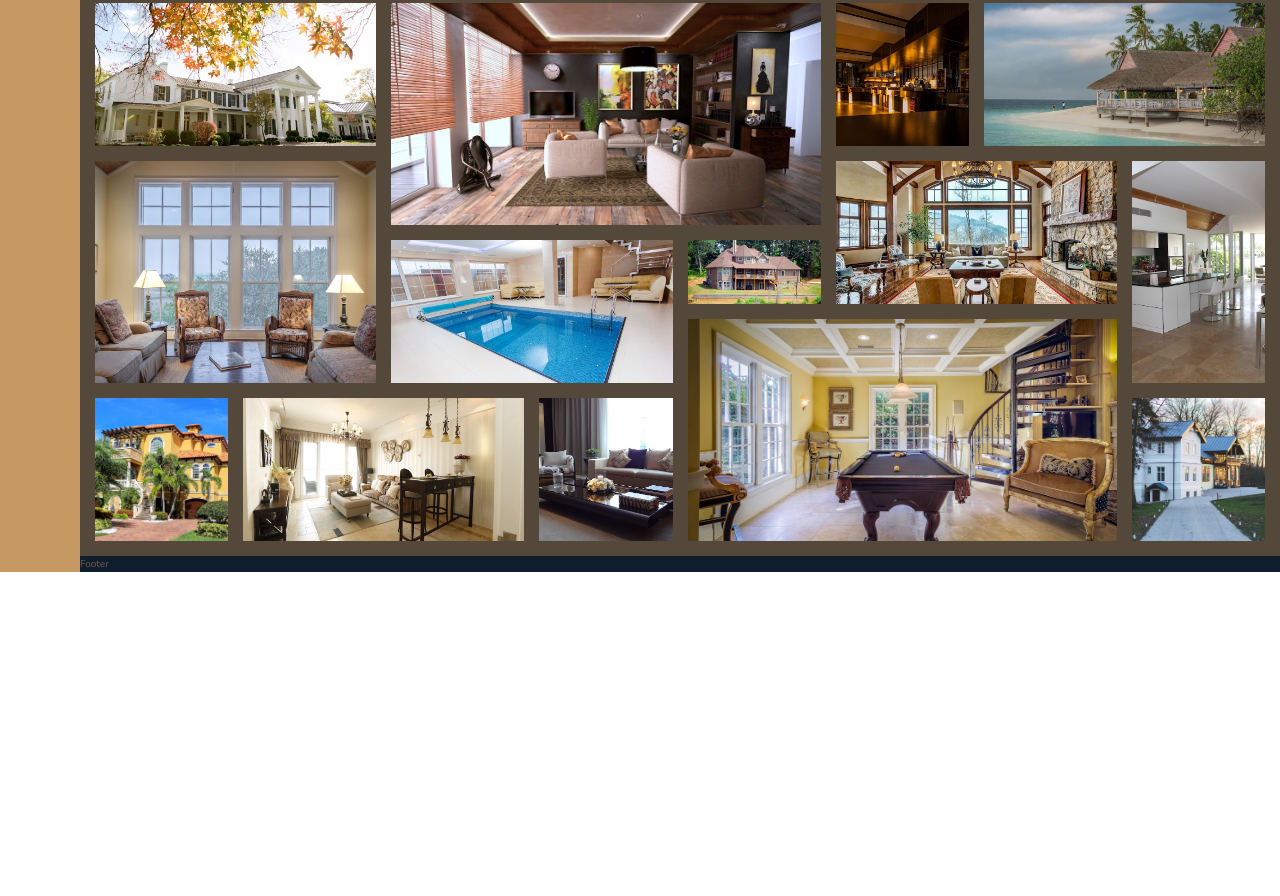
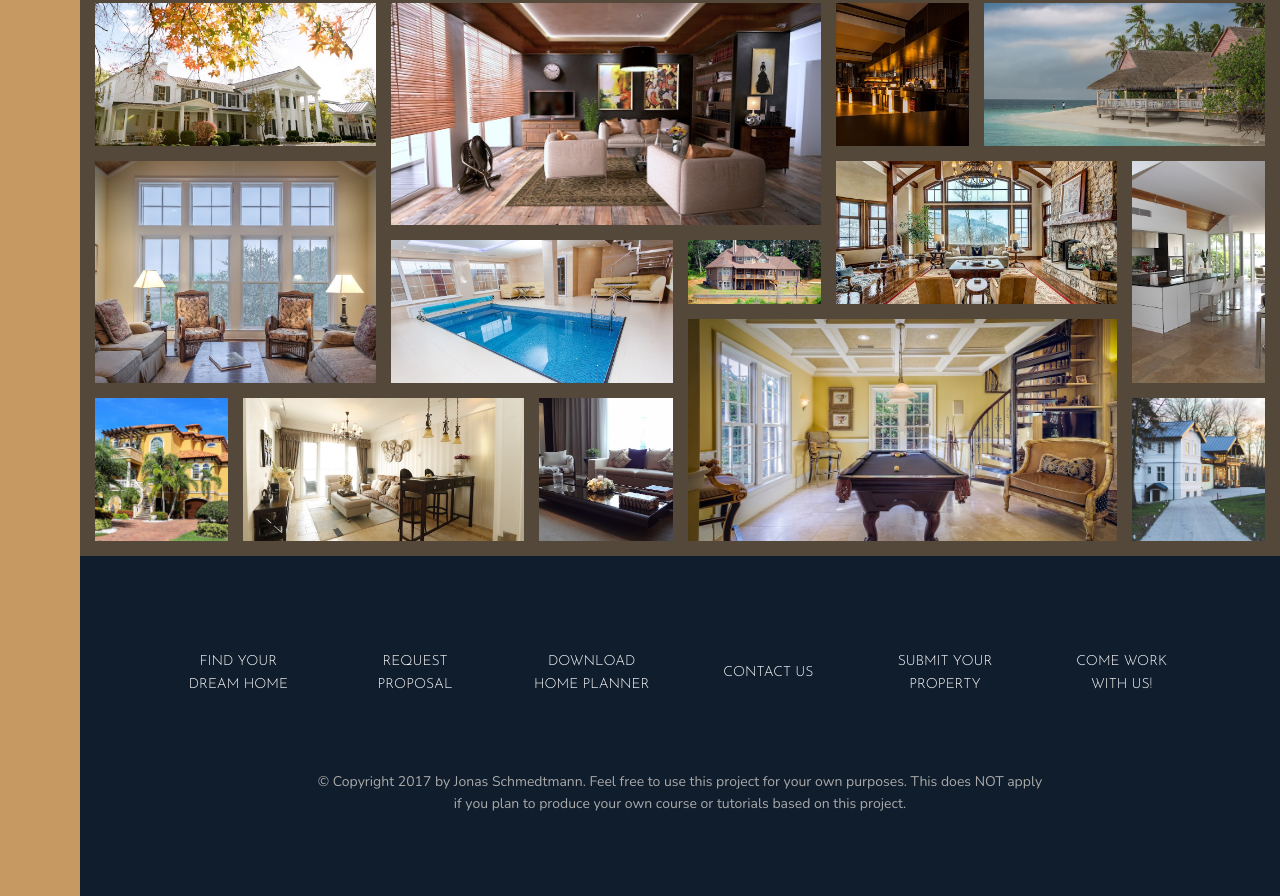
Before and after one commit to itsmingyoo/Nexter-Landing-Page, a website: page index.html in a window 1280 px wide. Shown: the part 3084-3980 px from the top of the page. Before the commit the page ends 3656 px from the top, so only its background shows below. Drawn offline with nearby package versions, Linux system fonts and the light colour scheme.

Commit message:
added footer

```diff
--- a/index.html
+++ b/index.html
@@ -408,7 +408,20 @@
         </section>
 
         <footer class="footer">
-            Footer
+            <!-- Navigation Bar with Navigation Anchor Links -->
+            <ul class="nav">
+                <li class="nav__item"><a href="#" class="nav__link">Find your dream home</a></li>
+                <li class="nav__item"><a href="#" class="nav__link">Request proposal</a></li>
+                <li class="nav__item"><a href="#" class="nav__link">Download home planner</a></li>
+                <li class="nav__item"><a href="#" class="nav__link">Contact us</a></li>
+                <li class="nav__item"><a href="#" class="nav__link">Submit your property</a></li>
+                <li class="nav__item"><a href="#" class="nav__link">Come work with us!</a></li>
+            </ul>
+
+            <!-- COPYRIGHT TXT -->
+            <p class="copyright">
+                &copy; Copyright 2017 by Jonas Schmedtmann. Feel free to use this project for your own purposes. This does NOT apply if you plan to produce your own course or tutorials based on this project.
+            </p>
         </footer>
     </body>
 </html>
--- a/sass/_footer.scss
+++ b/sass/_footer.scss
@@ -1,4 +1,47 @@
 .footer {
     background-color: $color-secondary;
     grid-column: full-start / full-end;
+    padding: 8rem;
+
 }
+
+.nav {
+    list-style: none;
+
+    display: grid;
+    grid-template-columns: repeat(auto-fit, minmax(15rem, 1fr)); // auto-fit figures out how many tracks there should be; size should be always 20rem minimum, but fill to 1fr -- in other words there will be more rows to fit the content if it can't hold all items with 20rem in one row
+
+    grid-gap: 2rem; // grid-gap is useful here instead of flexbox because we can just give it a gap and it will auto-align it with the space; but if we use flexbox, we'd have to give each item a margin-right and then give the last item a margin of 0 which is inconvenient
+    align-items: center;
+
+    &__link:link,
+    &__link:visited {
+        font-size: 1.4rem;
+        color: #fff;
+        text-decoration: none; // gets rid of underline
+        font-family: $font-display;
+        text-transform: uppercase;
+        text-align: center;
+        padding: 1.5rem;
+        display: block;
+        transition: all .2s;
+    }
+
+    &__link:hover,
+    &__link:active {
+        background-color: rgba(#fff, .05); //this will make the bg slightly lighter blue with this alpha
+        transform: translateY(-3px);
+    }
+}
+
+.copyright {
+    font-size: 1.4rem;
+    color: $color-grey-light-2;
+    margin-top: 6rem;
+    text-align: center;
+
+    //decrease its width and center the text
+    width: 70%; // this only makes the width smaller, but doesnt center it
+    margin-right: auto; // these two margins centers the text
+    margin-left: auto;
+}
```
Also changed, not shown: css/style.css.
